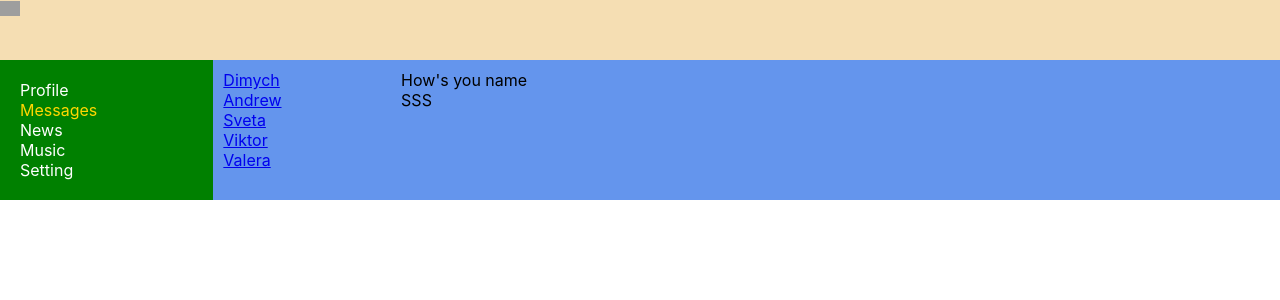
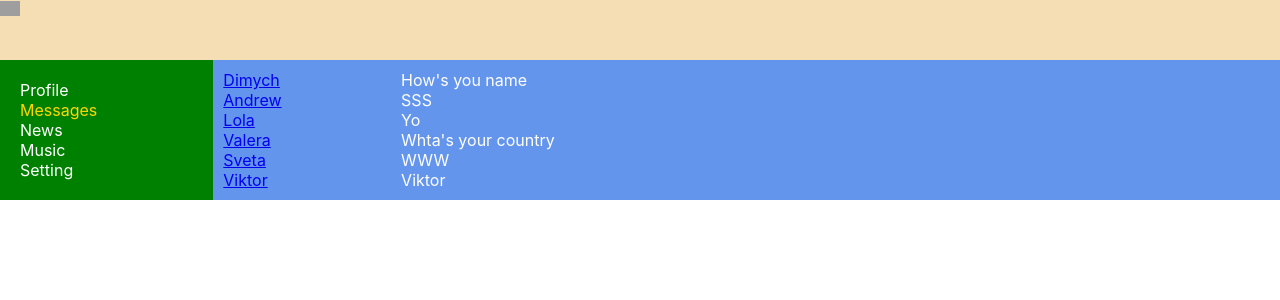
Before and after one commit to Mike-casper/samurai-way-v1, a React (Create React App) app: page /dialogs in a window 1280 px wide. Shown: the top 300 px of the page. Built offline with nearby package versions, Linux system fonts and the light colour scheme; grey boxes are pictures that could not be loaded.

Commit message:
Step 25 add map from dyblicate object

```diff
--- a/src/components/Dialogs/Dialogs.module.css
+++ b/src/components/Dialogs/Dialogs.module.css
@@ -1,18 +1,22 @@
 .dialogs {
     display: grid;
     grid-template-columns: 2fr 10fr;
+
 }
 
 .dialogsItems {
     padding: 10px;
+
 }
 .dialogsItems .active{
     color:gold;
+
 }
 
 
 .messages {
     padding:10px;
+    color:white;
 }
 
 .message {
--- a/src/components/Dialogs/Dialogs.tsx
+++ b/src/components/Dialogs/Dialogs.tsx
@@ -19,7 +19,7 @@ export const Message = (props: any) => {
 
 export const Dialogs = () => {
 
-    let dialogsData = [
+    let dialogs = [
         {id: 1, name: "Dimych"},
         {id: 2, name: "Andrew"},
         {id: 3, name: "Lola"},
@@ -37,21 +37,29 @@ export const Dialogs = () => {
         {id: 6, message: "Viktor"},
     ];
 
+    let messagesElements = messagesData.map(el =>
+        <Message message={el.message}/>)
+
+    let dialogsElements = dialogs.map(dialog =>
+        <DialogItem name={dialog.name} id={dialog.id}/>)
+
+
+
     return (
         <div className={s.dialogs}>
             <div className={s.dialogsItems}>
+                {
+                    dialogsElements
+                }
                 <div className={s.dialog + " " + s.active}>
                     {/*<NavLink to="/dialogs/1">Dimych</NavLink>*/}
-                    <DialogItem name={dialogsData[0].name} id={dialogsData[0].id}/>
-                    <DialogItem name="Andrew" id="2"/>
-                    <DialogItem name="Sveta" id="3"/>
-                    <DialogItem name="Viktor" id="4"/>
-                    <DialogItem name="Valera" id="5"/>
+
                 </div>
             </div>
             <div className={s.messages}>
-                <Message message={messagesData[0].message}/>
-                <Message message={messagesData[1].message}/>
+                {
+                    messagesElements
+                }
             </div>
         </div>
 
--- a/src/components/Profile/MyPosts/MyPosts.tsx
+++ b/src/components/Profile/MyPosts/MyPosts.tsx
@@ -8,6 +8,8 @@ export const MyPosts = (props: any) => {
         {id: 1, message: "How are you?", likeCount:12},
         {id: 2, message: "First post", likeCount: 21},
     ];
+    let postsElements = postData.map(el=>
+        <Post message={el.message} likeCounts={el.likeCount}/>)
 
     return (
         <div className={s.postsBlock}>
@@ -28,9 +30,7 @@ export const MyPosts = (props: any) => {
                 New post
             </div>
             <div className={s.posts}>
-                <Post message={postData[0].message} likeCounts={postData[0].likeCount}/>
-                <Post message={postData[1].message} likeCounts={postData[1].likeCount}/>
-
+                {postsElements}
             </div>
         </div>
     )
```
